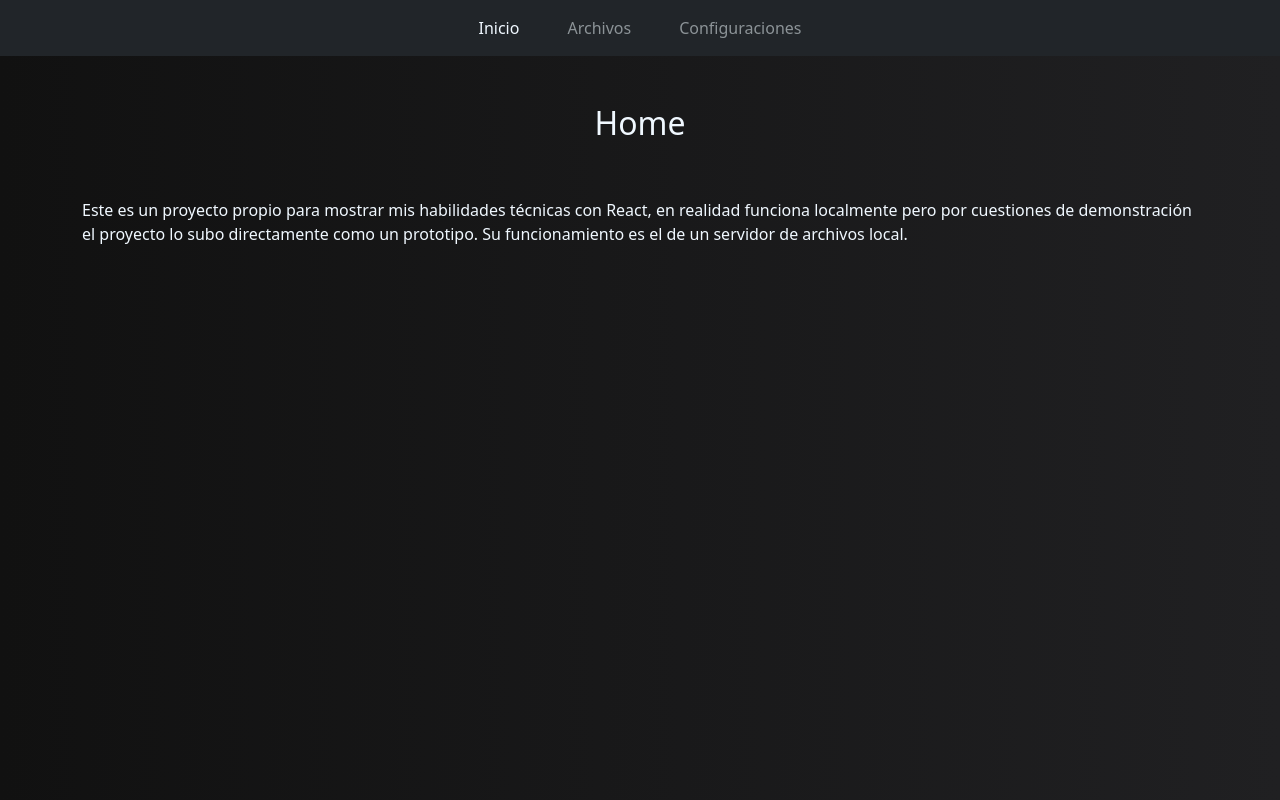
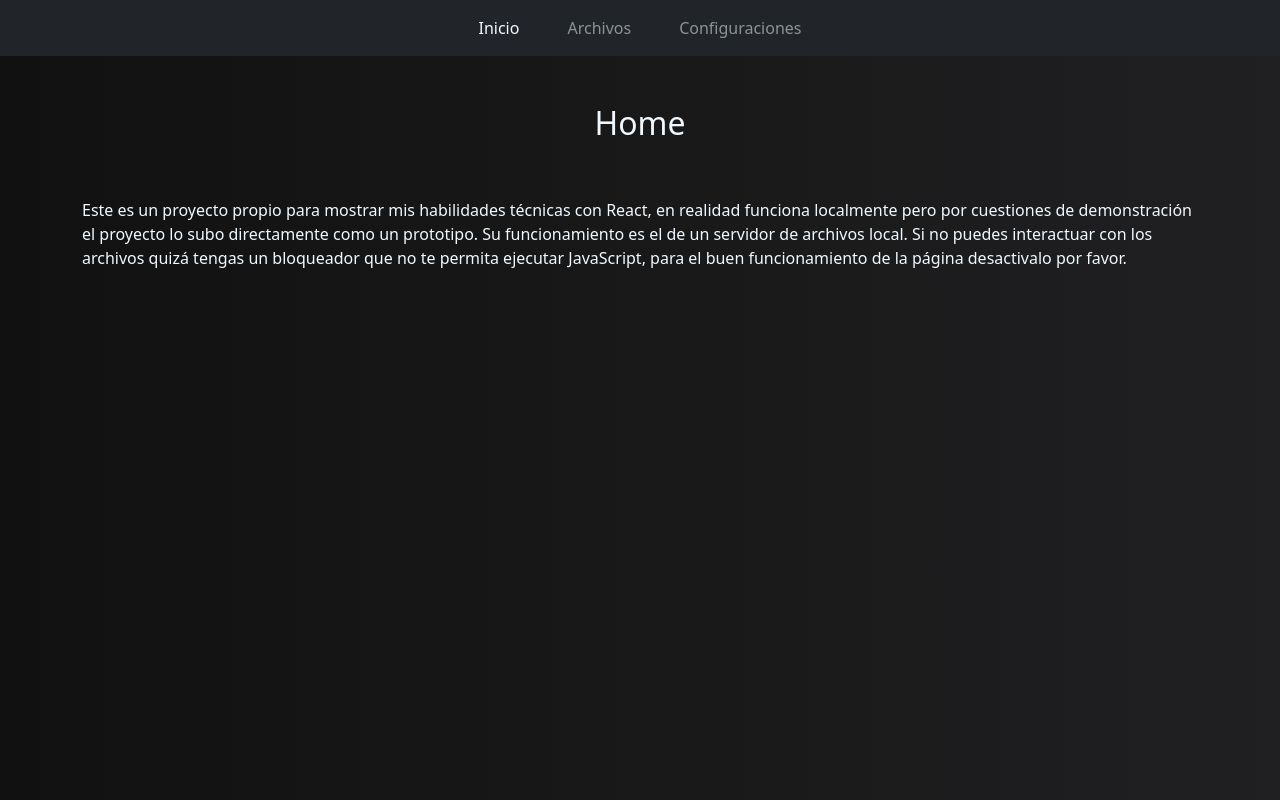
Before and after one commit to jony-ph/file-server-frontend, a React (Create React App) app: page / in a window 1280 px wide. Built offline with nearby package versions, Linux system fonts and the light colour scheme.

Commit message:
Change main message

```diff
--- a/src/pages/home.js
+++ b/src/pages/home.js
@@ -6,7 +6,10 @@ function Home() {
         Este es un proyecto propio para mostrar mis habilidades técnicas con
         React, en realidad funciona localmente pero por cuestiones de
         demonstración el proyecto lo subo directamente como un prototipo. Su
-        funcionamiento es el de un servidor de archivos local.
+        funcionamiento es el de un servidor de archivos local. Si no puedes
+        interactuar con los archivos quizá tengas un bloqueador que no te
+        permita ejecutar JavaScript, para el buen funcionamiento de la página
+        desactivalo por favor.
       </p>
     </div>
   );
```
